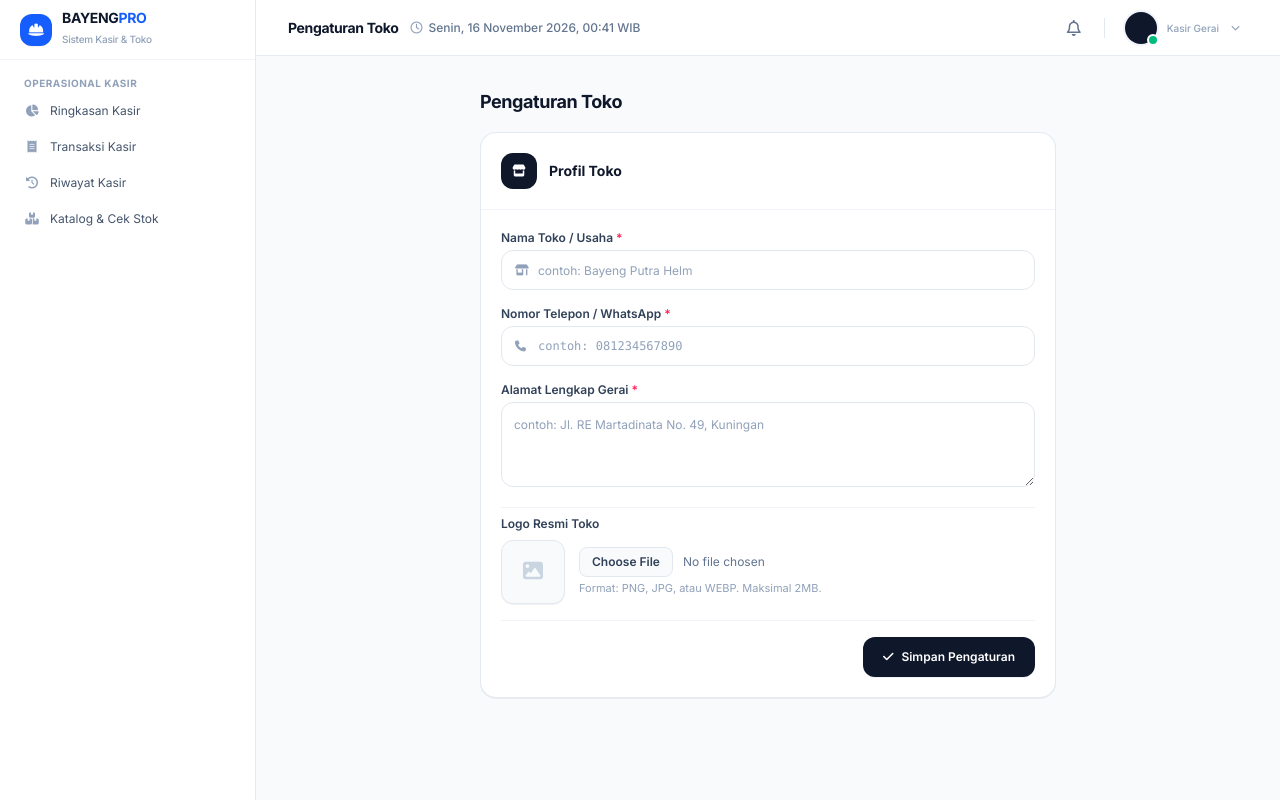
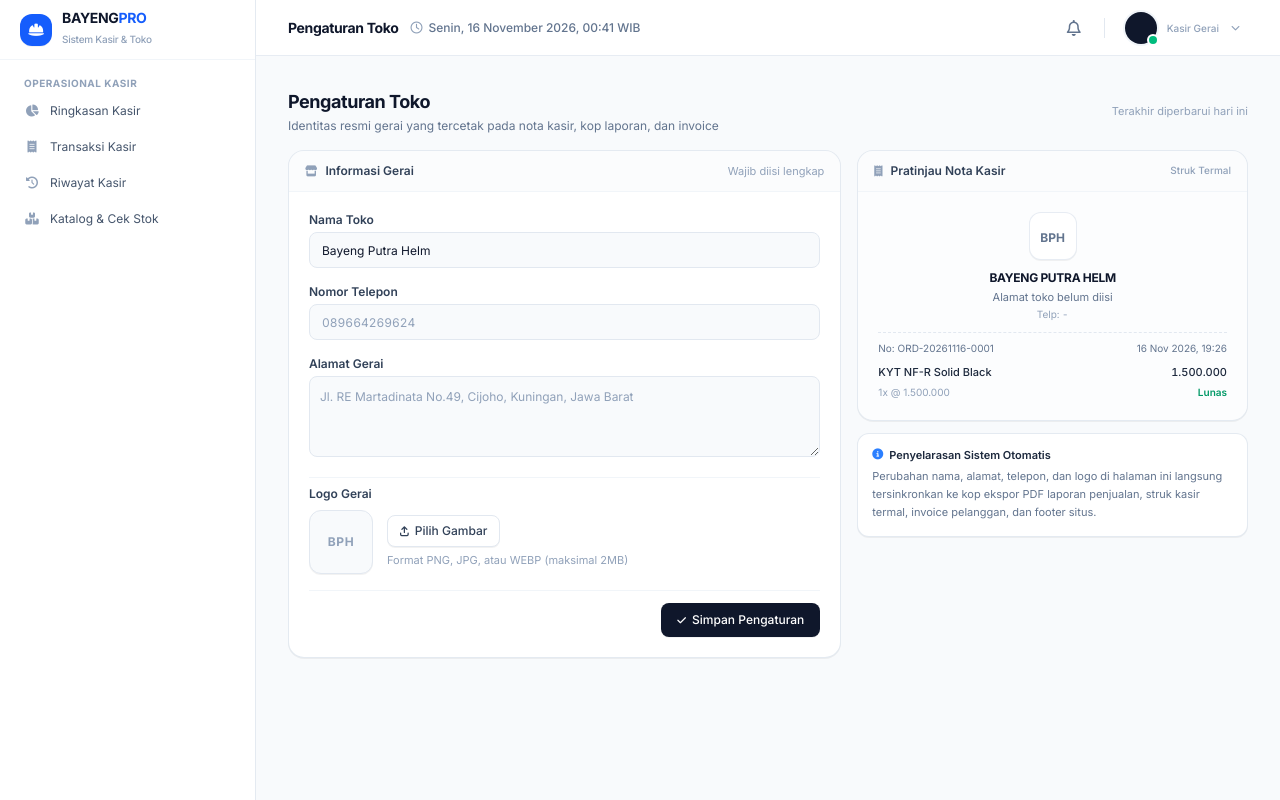
Before and after one commit to RijaMaulana69/project-bayeng-helm, a Laravel app: page /admin/pengaturan in a window 1280 px wide. Run offline with Laravel 12, Linux system fonts and the light colour scheme; the visitor is signed in with stand-in values (Sample User, id 1); data that the repository does not hold is empty; style sheets or scripts are compiled from the project's sources; parts of the project's set-up code (start-up, migrations or seed data) failed here and were passed over; some libraries are stand-ins or nearby versions.

Commit message:
feat: perbaiki halaman pengaturan toko dengan pure tailwind modern, hapus ai-slop copy, tambahkan live preview nota kasir dan resolusi path logo

```diff
--- a/app/Http/Controllers/Admin/PengaturanController.php
+++ b/app/Http/Controllers/Admin/PengaturanController.php
@@ -58,7 +58,7 @@ class PengaturanController extends Controller
         $user = Auth::guard('web')->user();
         ActivityLog::log('update_pengaturan', 'Mengubah pengaturan toko: ' . $toko->nama_toko, 'user', $user->id_user, $user->username);
 
-        return redirect()->route('admin.pengaturan.index')
+        return redirect()->route('admin.pengaturan')
             ->with('success', 'Pengaturan berhasil diperbarui.');
     }
 }
--- a/app/Models/Toko.php
+++ b/app/Models/Toko.php
@@ -23,4 +23,29 @@ class Toko extends Model
             'updated_at' => 'datetime',
         ];
     }
+
+    public function getLogoUrlAttribute(): ?string
+    {
+        if (!$this->logo) {
+            return file_exists(public_path('assets/logo.png')) ? asset('assets/logo.png') : null;
+        }
+
+        if (file_exists(public_path($this->logo))) {
+            return asset($this->logo);
+        }
+
+        if (file_exists(public_path('assets/' . $this->logo))) {
+            return asset('assets/' . $this->logo);
+        }
+
+        if (file_exists(public_path('uploads/toko/' . $this->logo))) {
+            return asset('uploads/toko/' . $this->logo);
+        }
+
+        if (file_exists(public_path('storage/' . $this->logo))) {
+            return asset('storage/' . $this->logo);
+        }
+
+        return file_exists(public_path('assets/logo.png')) ? asset('assets/logo.png') : null;
+    }
 }
--- a/resources/views/admin/pengaturan/index.blade.php
+++ b/resources/views/admin/pengaturan/index.blade.php
@@ -4,32 +4,11 @@
 @section('page-title', 'Pengaturan Toko')
 
 @section('content')
-<div class="max-w-xl mx-auto space-y-3 sm:space-y-4">
-
-    @php
-        $tokoData = $toko ?? $pengaturan ?? null;
-    @endphp
-
-    {{-- 1. Header Minimalist --}}
-    <h1 class="text-base sm:text-lg font-bold text-slate-900 tracking-tight">
-        Pengaturan Toko
-    </h1>
-
-    {{-- 2. Form Card --}}
-    <div class="bg-white rounded-2xl border border-slate-200/90 shadow-2xs overflow-hidden">
-        <div class="p-4 sm:p-5 border-b border-slate-100 flex items-center gap-3">
-            <div class="w-9 h-9 rounded-xl bg-slate-900 text-white flex items-center justify-center shrink-0">
-                <i class="fa-solid fa-store text-xs"></i>
-            </div>
-            <h2 class="text-sm font-bold text-slate-900">
-                Profil Toko
-            </h2>
-        </div>
-
-        <form method="POST"
-              action="{{ route('admin.pengaturan.update') }}"
-              enctype="multipart/form-data"
+<div class="space-y-4 max-w-5xl mx-auto"
      x-data="{
+         namaToko: '{{ addslashes(old('nama_toko', $toko->nama_toko ?? 'Bayeng Putra Helm')) }}',
+         telepon: '{{ addslashes(old('telepon', $toko->telepon ?? '')) }}',
+         alamat: '{{ addslashes(old('alamat', $toko->alamat ?? '')) }}',
          previewUrl: null,
          previewImage(e) {
              const file = e.target.files[0];
@@ -40,8 +19,48 @@
              } else {
                  this.previewUrl = null;
              }
+         },
+         clearImage() {
+             this.previewUrl = null;
+             const input = document.getElementById('logo-input');
+             if (input) input.value = '';
          }
-              }"
+     }">
+
+    {{-- 1. Header Minimalist --}}
+    <div class="flex flex-col sm:flex-row sm:items-center justify-between gap-3">
+        <div>
+            <h1 class="text-base sm:text-lg font-bold text-slate-900 tracking-tight">
+                Pengaturan Toko
+            </h1>
+            <p class="text-xs text-slate-500 mt-0.5">
+                Identitas resmi gerai yang tercetak pada nota kasir, kop laporan, dan invoice
+            </p>
+        </div>
+
+        <div class="text-[11px] text-slate-400">
+            Terakhir diperbarui {{ $toko && $toko->updated_at ? $toko->updated_at->translatedFormat('d M Y, H:i') : 'hari ini' }}
+        </div>
+    </div>
+
+    {{-- 2. Grid Form & Live Preview --}}
+    <div class="grid grid-cols-1 lg:grid-cols-12 gap-4">
+
+        {{-- Form Kolom Kiri (lg:col-span-7) --}}
+        <div class="lg:col-span-7 bg-white rounded-2xl border border-slate-200/90 shadow-2xs overflow-hidden">
+            <div class="px-4 py-3 border-b border-slate-100 flex items-center justify-between text-xs bg-slate-50/50">
+                <span class="font-semibold text-slate-700 flex items-center gap-2">
+                    <i class="fa-solid fa-store text-slate-400 text-[11px]"></i>
+                    <span>Informasi Gerai</span>
+                </span>
+                <span class="text-[11px] text-slate-400">
+                    Wajib diisi lengkap
+                </span>
+            </div>
+
+            <form method="POST"
+                  action="{{ route('admin.pengaturan.update') }}"
+                  enctype="multipart/form-data"
                   class="p-4 sm:p-5 space-y-4 text-xs">
                 @csrf
                 @method('PUT')
@@ -49,42 +68,32 @@
                 {{-- Nama Toko --}}
                 <div class="space-y-1">
                     <label for="nama_toko" class="block font-semibold text-slate-700">
-                    Nama Toko / Usaha <span class="text-rose-500">*</span>
+                        Nama Toko
                     </label>
-                <div class="relative">
-                    <span class="absolute inset-y-0 left-0 pl-3.5 flex items-center text-slate-400 text-xs">
-                        <i class="fa-solid fa-shop text-[11px]"></i>
-                    </span>
                     <input type="text"
                            id="nama_toko"
                            name="nama_toko"
-                           value="{{ old('nama_toko', $tokoData->nama_toko ?? '') }}"
+                           x-model="namaToko"
                            required
-                           placeholder="contoh: Bayeng Putra Helm"
-                           class="w-full h-10 pl-9 pr-3.5 rounded-xl bg-white border border-slate-200 text-xs text-slate-900 placeholder:text-slate-400 focus:outline-none focus:ring-1 focus:ring-slate-900 focus:border-slate-900 transition-all @error('nama_toko') border-rose-300 ring-1 ring-rose-400 @enderror">
-                </div>
+                           placeholder="Bayeng Putra Helm"
+                           class="w-full h-9 px-3 rounded-lg bg-slate-50 border border-slate-200 text-xs text-slate-900 placeholder:text-slate-400 focus:bg-white focus:outline-none focus:border-slate-400 transition-colors @error('nama_toko') border-rose-300 ring-1 ring-rose-400 @enderror">
                     @error('nama_toko')
                         <p class="text-[11px] text-rose-600 font-medium">{{ $message }}</p>
                     @enderror
                 </div>
 
-            {{-- Nomor Telepon / WhatsApp --}}
+                {{-- Nomor Telepon --}}
                 <div class="space-y-1">
                     <label for="telepon" class="block font-semibold text-slate-700">
-                    Nomor Telepon / WhatsApp <span class="text-rose-500">*</span>
+                        Nomor Telepon
                     </label>
-                <div class="relative">
-                    <span class="absolute inset-y-0 left-0 pl-3.5 flex items-center text-slate-400 text-xs">
-                        <i class="fa-solid fa-phone text-[11px]"></i>
-                    </span>
                     <input type="text"
                            id="telepon"
                            name="telepon"
-                           value="{{ old('telepon', $tokoData->telepon ?? '') }}"
+                           x-model="telepon"
                            required
-                           placeholder="contoh: 081234567890"
-                           class="w-full h-10 pl-9 pr-3.5 rounded-xl bg-white border border-slate-200 text-xs text-slate-900 placeholder:text-slate-400 focus:outline-none focus:ring-1 focus:ring-slate-900 focus:border-slate-900 transition-all font-mono @error('telepon') border-rose-300 ring-1 ring-rose-400 @enderror">
-                </div>
+                           placeholder="089664269624"
+                           class="w-full h-9 px-3 rounded-lg bg-slate-50 border border-slate-200 text-xs text-slate-900 placeholder:text-slate-400 focus:bg-white focus:outline-none focus:border-slate-400 transition-colors tabular-nums @error('telepon') border-rose-300 ring-1 ring-rose-400 @enderror">
                     @error('telepon')
                         <p class="text-[11px] text-rose-600 font-medium">{{ $message }}</p>
                     @enderror
@@ -93,14 +102,15 @@
                 {{-- Alamat Toko --}}
                 <div class="space-y-1">
                     <label for="alamat" class="block font-semibold text-slate-700">
-                    Alamat Lengkap Gerai <span class="text-rose-500">*</span>
+                        Alamat Gerai
                     </label>
                     <textarea id="alamat"
                               name="alamat"
                               rows="3"
+                              x-model="alamat"
                               required
-                          placeholder="contoh: Jl. RE Martadinata No. 49, Kuningan"
-                          class="w-full p-3 rounded-xl bg-white border border-slate-200 text-xs text-slate-900 placeholder:text-slate-400 focus:outline-none focus:ring-1 focus:ring-slate-900 focus:border-slate-900 transition-all leading-relaxed @error('alamat') border-rose-300 ring-1 ring-rose-400 @enderror">{{ old('alamat', $tokoData->alamat ?? '') }}</textarea>
+                              placeholder="Jl. RE Martadinata No.49, Cijoho, Kuningan, Jawa Barat"
+                              class="w-full p-2.5 rounded-lg bg-slate-50 border border-slate-200 text-xs text-slate-900 placeholder:text-slate-400 focus:bg-white focus:outline-none focus:border-slate-400 transition-colors leading-relaxed @error('alamat') border-rose-300 ring-1 ring-rose-400 @enderror"></textarea>
                     @error('alamat')
                         <p class="text-[11px] text-rose-600 font-medium">{{ $message }}</p>
                     @enderror
@@ -109,42 +119,55 @@
                 {{-- Logo Toko --}}
                 <div class="space-y-2 pt-2 border-t border-slate-100">
                     <label class="block font-semibold text-slate-700">
-                    Logo Resmi Toko
+                        Logo Gerai
                     </label>
 
                     <div class="flex items-center gap-3.5">
-                    {{-- Current / Preview Box --}}
+                        {{-- Logo Preview Box --}}
                         <div class="w-16 h-16 rounded-xl border border-slate-200 bg-slate-50 flex items-center justify-center shrink-0 overflow-hidden relative shadow-2xs">
                             <template x-if="previewUrl">
-                            <img :src="previewUrl" alt="Preview Logo" class="w-full h-full object-contain p-1">
+                                <img :src="previewUrl" alt="Preview Baru" class="w-full h-full object-contain p-1">
                             </template>
 
                             <template x-if="!previewUrl">
                                 <div>
-                                @if (!empty($tokoData->logo))
-                                    @php
-                                        $logoPath = str_starts_with($tokoData->logo, 'uploads/')
-                                            ? asset($tokoData->logo)
-                                            : asset('storage/' . $tokoData->logo);
-                                    @endphp
-                                    <img src="{{ $logoPath }}" alt="Logo Saat Ini" class="w-full h-full object-contain p-1">
+                                    @if ($toko && $toko->logo_url)
+                                        <img src="{{ $toko->logo_url }}" alt="Logo Gerai" class="w-full h-full object-contain p-1">
                                     @else
-                                    <i class="fa-solid fa-image text-slate-300 text-xl"></i>
+                                        <span class="text-xs font-bold text-slate-400 uppercase tracking-wider">BPH</span>
                                     @endif
                                 </div>
                             </template>
                         </div>
 
-                    {{-- File Input --}}
-                    <div class="flex-1 space-y-1">
+                        {{-- File Input & Actions --}}
+                        <div class="flex-1 space-y-1.5">
+                            <div class="flex items-center gap-2">
+                                <label for="logo-input"
+                                       class="h-8 px-3 rounded-lg border border-slate-200 bg-white hover:bg-slate-50 text-slate-700 text-xs font-medium inline-flex items-center gap-1.5 shadow-2xs transition-colors cursor-pointer">
+                                    <i class="fa-solid fa-arrow-up-from-bracket text-[10px]"></i>
+                                    <span>Pilih Gambar</span>
+                                </label>
+
+                                <button type="button"
+                                        x-show="previewUrl"
+                                        x-cloak
+                                        @click="clearImage"
+                                        class="h-8 px-2.5 rounded-lg border border-rose-200 hover:bg-rose-50 text-rose-600 text-xs font-medium inline-flex items-center gap-1 transition-colors cursor-pointer">
+                                    <i class="fa-solid fa-xmark text-[10px]"></i>
+                                    <span>Batal</span>
+                                </button>
+                            </div>
+
                             <input type="file"
+                                   id="logo-input"
                                    name="logo"
-                               id="input-logo"
                                    accept="image/jpeg,image/png,image/webp"
                                    @change="previewImage"
-                               class="block w-full text-xs text-slate-500 file:mr-2.5 file:py-1.5 file:px-3 file:rounded-lg file:border file:border-slate-200 file:text-xs file:font-semibold file:bg-slate-50 file:text-slate-700 hover:file:bg-slate-100 cursor-pointer">
+                                   class="hidden">
+
                             <p class="text-[11px] text-slate-400">
-                            Format: PNG, JPG, atau WEBP. Maksimal 2MB.
+                                Format PNG, JPG, atau WEBP (maksimal 2MB)
                             </p>
                         </div>
                     </div>
@@ -154,15 +177,83 @@
                 </div>
 
                 {{-- Submit Action --}}
-            <div class="pt-4 border-t border-slate-100 flex items-center justify-end">
+                <div class="pt-3 border-t border-slate-100 flex items-center justify-end">
                     <button type="submit"
-                        class="h-10 px-5 rounded-xl bg-slate-900 hover:bg-slate-800 text-white font-semibold inline-flex items-center justify-center gap-2 shadow-2xs transition-colors cursor-pointer">
-                    <i class="fa-solid fa-check text-xs"></i>
+                            class="h-8.5 px-4 rounded-lg bg-slate-900 hover:bg-slate-800 text-white font-medium text-xs inline-flex items-center justify-center gap-1.5 shadow-2xs transition-colors cursor-pointer">
+                        <i class="fa-solid fa-check text-[10px]"></i>
                         <span>Simpan Pengaturan</span>
                     </button>
                 </div>
             </form>
         </div>
 
+        {{-- Kolom Kanan: Pratinjau Dokumen & Struk Kasir (lg:col-span-5) --}}
+        <div class="lg:col-span-5 space-y-3">
+            {{-- Preview Box (Simulasi Nota Kasir / Struk) --}}
+            <div class="bg-white rounded-2xl border border-slate-200/90 shadow-2xs overflow-hidden">
+                <div class="px-4 py-3 border-b border-slate-100 flex items-center justify-between text-xs bg-slate-50/50">
+                    <span class="font-semibold text-slate-700 flex items-center gap-2">
+                        <i class="fa-solid fa-receipt text-slate-400 text-[11px]"></i>
+                        <span>Pratinjau Nota Kasir</span>
+                    </span>
+                    <span class="text-[10px] text-slate-400 font-medium">Struk Termal</span>
+                </div>
+
+                <div class="p-4 sm:p-5 bg-slate-50/40 text-center space-y-2.5">
+                    {{-- Logo Simulation --}}
+                    <div class="w-12 h-12 rounded-xl bg-white border border-slate-200/80 mx-auto flex items-center justify-center overflow-hidden p-1 shadow-2xs">
+                        <template x-if="previewUrl">
+                            <img :src="previewUrl" alt="Logo" class="w-full h-full object-contain">
+                        </template>
+                        <template x-if="!previewUrl">
+                            <div>
+                                @if ($toko && $toko->logo_url)
+                                    <img src="{{ $toko->logo_url }}" alt="Logo" class="w-full h-full object-contain">
+                                @else
+                                    <span class="text-xs font-bold text-slate-500">BPH</span>
+                                @endif
+                            </div>
+                        </template>
+                    </div>
+
+                    {{-- Nama Toko Simulation --}}
+                    <div>
+                        <h2 class="text-xs font-bold text-slate-900 tracking-tight uppercase" x-text="namaToko || 'Bayeng Putra Helm'"></h2>
+                        <p class="text-[11px] text-slate-500 leading-snug mt-1 max-w-xs mx-auto" x-text="alamat || 'Alamat toko belum diisi'"></p>
+                        <p class="text-[10px] text-slate-400 tabular-nums mt-0.5" x-text="'Telp: ' + (telepon || '-')"></p>
+                    </div>
+
+                    {{-- Receipt Mock Body --}}
+                    <div class="pt-2 border-t border-dashed border-slate-200 text-left text-[11px] space-y-1 text-slate-500">
+                        <div class="flex justify-between text-[10px]">
+                            <span>No: ORD-20261116-0001</span>
+                            <span>{{ now()->translatedFormat('d M Y, H:i') }}</span>
+                        </div>
+                        <div class="flex justify-between font-medium text-slate-800 pt-1">
+                            <span class="truncate">KYT NF-R Solid Black</span>
+                            <span class="tabular-nums">1.500.000</span>
+                        </div>
+                        <div class="flex justify-between text-[10px] text-slate-400">
+                            <span>1x @ 1.500.000</span>
+                            <span class="text-emerald-600 font-semibold">Lunas</span>
+                        </div>
+                    </div>
+                </div>
+            </div>
+
+            {{-- Info Strip Penggunaan Data --}}
+            <div class="p-3.5 rounded-xl border border-slate-200/90 bg-white text-xs text-slate-600 space-y-1.5 shadow-2xs">
+                <span class="font-semibold text-slate-800 flex items-center gap-1.5 text-[11px]">
+                    <i class="fa-solid fa-circle-info text-blue-500 text-[11px]"></i>
+                    <span>Penyelarasan Sistem Otomatis</span>
+                </span>
+                <p class="text-[11px] text-slate-500 leading-relaxed">
+                    Perubahan nama, alamat, telepon, dan logo di halaman ini langsung tersinkronkan ke kop ekspor PDF laporan penjualan, struk kasir termal, invoice pelanggan, dan footer situs.
+                </p>
+            </div>
+        </div>
+
+    </div>
+
 </div>
 @endsection
```
Also changed, not shown: tests/Feature/PengaturanTest.php (added, +66 -0 lines). Lines whose indentation alone changed are shown as unchanged.
